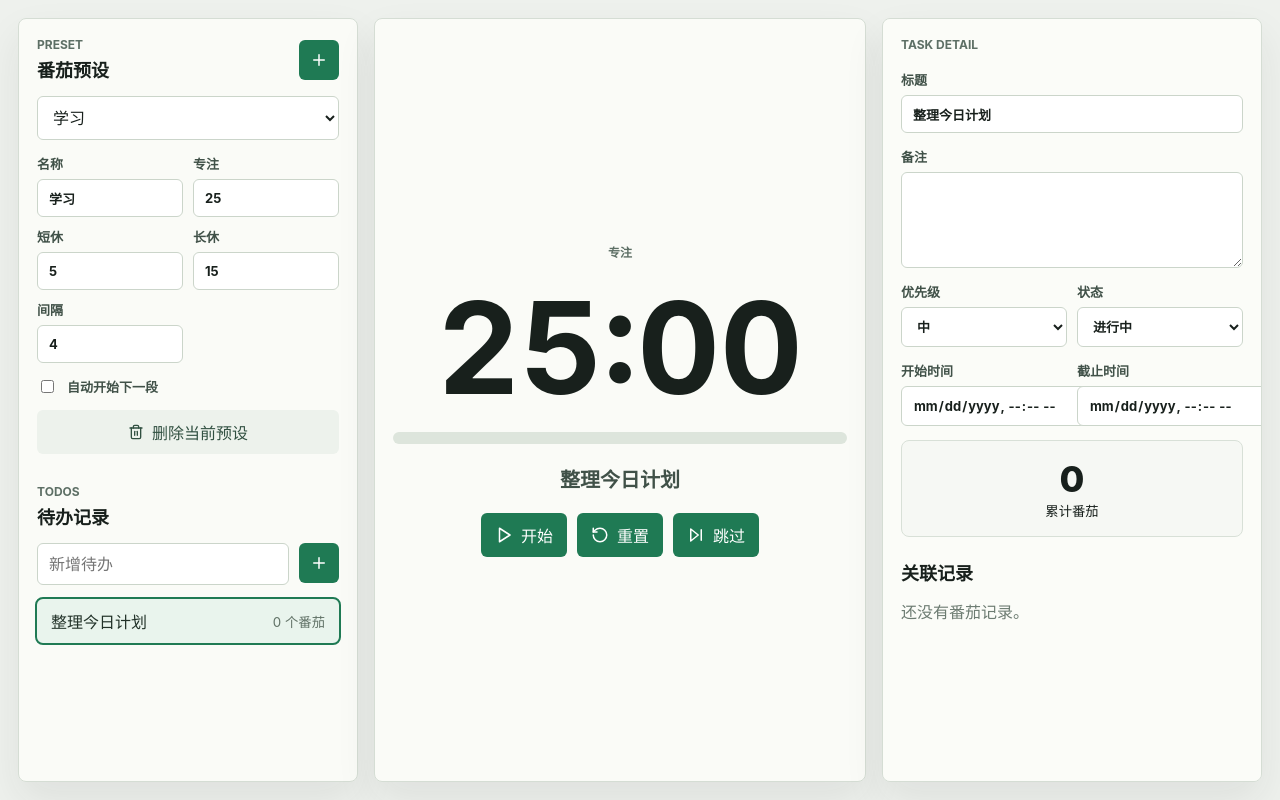
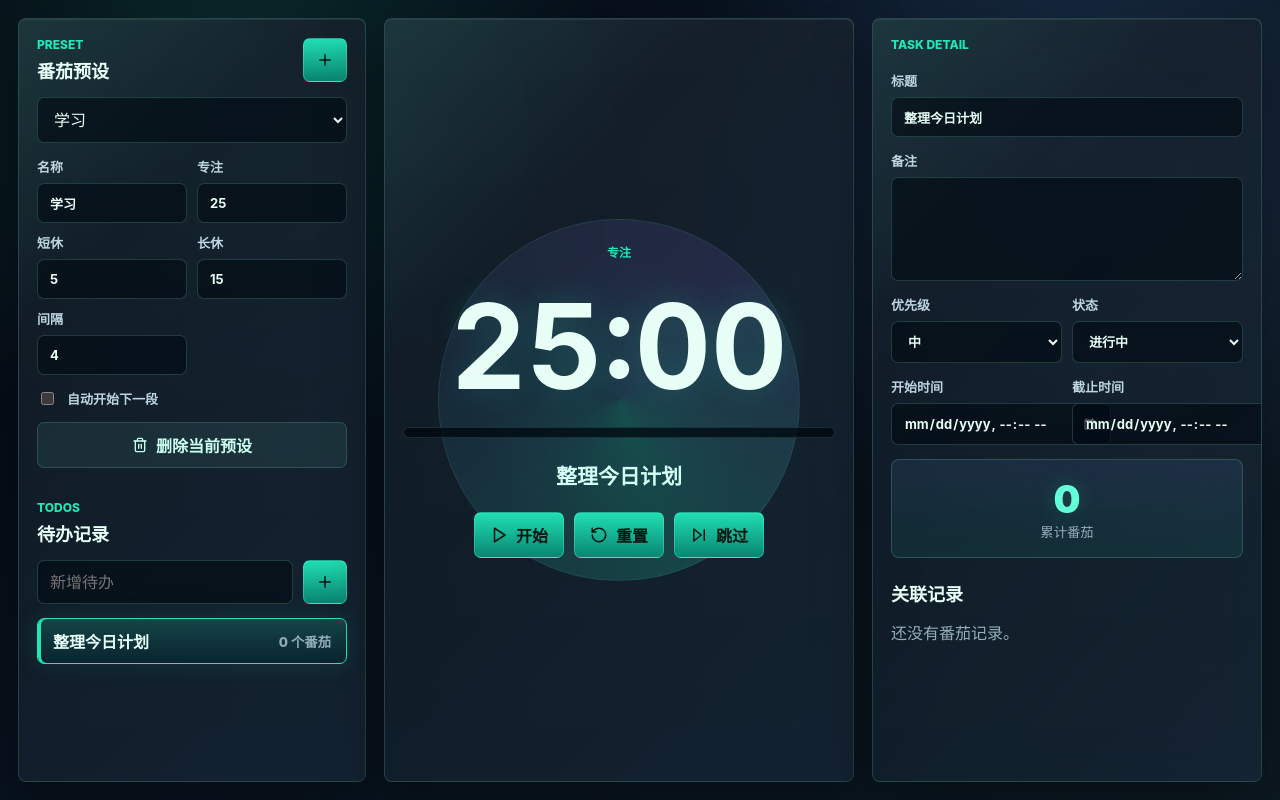
Before and after one commit to Dream-will-come-true-oneday/Tomato_todo_list, a React (Vite) app: page / in a window 1280 px wide. Built offline with nearby package versions, Linux system fonts and the light colour scheme.

Commit message:
style: upgrade app to futuristic dark UI

```diff
--- a/src/components/Sidebar.tsx
+++ b/src/components/Sidebar.tsx
@@ -45,7 +45,7 @@ export default function Sidebar(props: Props) {
           <p className="eyebrow">Preset</p>
           <h2>番茄预设</h2>
         </div>
-        <button className="icon-button" type="button" onClick={createPreset} title="新增预设">
+        <button className="icon-button" type="button" onClick={createPreset} title="新增预设" aria-label="新增预设">
           <Plus size={18} />
         </button>
       </div>
@@ -131,7 +131,7 @@ export default function Sidebar(props: Props) {
             if (event.key === 'Enter') addTodo();
           }}
         />
-        <button className="icon-button" type="button" onClick={addTodo} title="新增待办">
+        <button className="icon-button" type="button" onClick={addTodo} title="新增待办" aria-label="新增待办">
           <Plus size={18} />
         </button>
       </div>
--- a/src/components/TimerPanel.tsx
+++ b/src/components/TimerPanel.tsx
@@ -122,7 +122,7 @@ export default function TimerPanel({ preset, selectedTodo, onSessionComplete }:
   }
 
   return (
-    <section className="panel timer-panel">
+    <section className={`panel timer-panel phase-${phase}`}>
       <p className="eyebrow">{phaseLabels[phase]}</p>
       <h1>{formatTime(remainingSeconds)}</h1>
       <div className="progress-track">
--- a/src/styles.css
+++ b/src/styles.css
@@ -1,7 +1,27 @@
 :root {
   font-family: Inter, "Microsoft YaHei", "PingFang SC", system-ui, sans-serif;
-  color: #18201c;
-  background: #eef1ed;
+  color: #e8fff7;
+  background: #060b12;
+  color-scheme: dark;
+  --bg-0: #060b12;
+  --bg-1: #09131f;
+  --surface-0: rgba(10, 22, 34, 0.82);
+  --surface-1: rgba(12, 29, 45, 0.9);
+  --surface-2: rgba(17, 42, 62, 0.94);
+  --line: rgba(145, 255, 224, 0.18);
+  --line-strong: rgba(114, 255, 216, 0.38);
+  --text: #e8fff7;
+  --muted: #93aebb;
+  --subtle: #648190;
+  --primary: #22e6b8;
+  --primary-strong: #63ffd9;
+  --primary-dark: #0d7f70;
+  --blue: #70a8ff;
+  --violet: #9f7aff;
+  --warning: #ffd166;
+  --danger: #ff6b7a;
+  --radius: 8px;
+  --shadow: 0 22px 60px rgba(0, 0, 0, 0.42);
 }
 
 * {
@@ -12,6 +32,23 @@ body {
   margin: 0;
   min-width: 320px;
   min-height: 100vh;
+  background:
+    radial-gradient(circle at 18% 12%, rgba(34, 230, 184, 0.16), transparent 30%),
+    radial-gradient(circle at 84% 18%, rgba(112, 168, 255, 0.18), transparent 32%),
+    linear-gradient(135deg, #050811 0%, #081421 46%, #0d1a23 100%);
+}
+
+body::before {
+  position: fixed;
+  inset: 0;
+  z-index: -1;
+  pointer-events: none;
+  content: "";
+  background-image:
+    linear-gradient(rgba(145, 255, 224, 0.045) 1px, transparent 1px),
+    linear-gradient(90deg, rgba(145, 255, 224, 0.045) 1px, transparent 1px);
+  background-size: 44px 44px;
+  mask-image: linear-gradient(to bottom, rgba(0, 0, 0, 0.8), transparent 82%);
 }
 
 button,
@@ -23,19 +60,39 @@ textarea {
 
 .app-shell {
   display: grid;
-  grid-template-columns: minmax(280px, 340px) minmax(360px, 1fr) minmax(300px, 380px);
-  gap: 16px;
+  grid-template-columns: minmax(286px, 348px) minmax(390px, 1fr) minmax(318px, 390px);
+  gap: 18px;
   min-height: 100vh;
   padding: 18px;
 }
 
 .panel {
+  position: relative;
   min-width: 0;
-  border: 1px solid #d5ddd4;
-  border-radius: 8px;
-  background: rgba(251, 252, 248, 0.96);
-  box-shadow: 0 18px 40px rgba(32, 44, 38, 0.08);
+  overflow: hidden;
+  border: 1px solid var(--line);
+  border-radius: var(--radius);
+  background:
+    linear-gradient(180deg, rgba(255, 255, 255, 0.045), rgba(255, 255, 255, 0.015)),
+    var(--surface-0);
+  box-shadow: var(--shadow), inset 0 1px 0 rgba(255, 255, 255, 0.08);
+  backdrop-filter: blur(18px);
   padding: 18px;
+}
+
+.panel::after {
+  position: absolute;
+  inset: 0;
+  pointer-events: none;
+  content: "";
+  border-radius: inherit;
+  background: linear-gradient(135deg, rgba(99, 255, 217, 0.12), transparent 28%, rgba(112, 168, 255, 0.08));
+  opacity: 0.82;
+}
+
+.panel > * {
+  position: relative;
+  z-index: 1;
 }
 
 .sidebar,
@@ -61,14 +118,14 @@ textarea {
 }
 
 .todos-header {
-  margin-top: 16px;
+  margin-top: 18px;
 }
 
 .eyebrow {
-  margin: 0 0 4px;
-  color: #5d6f65;
+  margin: 0 0 5px;
+  color: var(--primary);
   font-size: 12px;
-  font-weight: 700;
+  font-weight: 800;
   text-transform: uppercase;
 }
 
@@ -78,6 +135,7 @@ h2 {
 }
 
 h2 {
+  color: var(--text);
   font-size: 18px;
 }
 
@@ -85,22 +143,32 @@ input,
 select,
 textarea {
   width: 100%;
-  border: 1px solid #cbd5ca;
-  border-radius: 6px;
-  background: #ffffff;
-  color: #18201c;
-  padding: 10px 11px;
+  border: 1px solid rgba(145, 255, 224, 0.18);
+  border-radius: 7px;
+  background: rgba(3, 12, 20, 0.64);
+  color: var(--text);
+  padding: 11px 12px;
+  outline: none;
+  transition: border-color 180ms ease, box-shadow 180ms ease, background 180ms ease;
+}
+
+input:focus,
+select:focus,
+textarea:focus,
+button:focus-visible {
+  border-color: var(--primary);
+  box-shadow: 0 0 0 3px rgba(34, 230, 184, 0.18), 0 0 28px rgba(34, 230, 184, 0.18);
 }
 
 textarea {
-  min-height: 96px;
+  min-height: 104px;
   resize: vertical;
 }
 
 label {
   display: grid;
-  gap: 6px;
-  color: #405148;
+  gap: 7px;
+  color: #bdd5df;
   font-size: 13px;
   font-weight: 700;
 }
@@ -109,33 +177,42 @@ button {
   display: inline-flex;
   align-items: center;
   justify-content: center;
+  min-height: 44px;
   gap: 8px;
-  border: 0;
-  border-radius: 6px;
-  background: #1f7a54;
-  color: #ffffff;
-  padding: 10px 14px;
+  border: 1px solid rgba(99, 255, 217, 0.32);
+  border-radius: 7px;
+  background: linear-gradient(180deg, rgba(34, 230, 184, 0.96), rgba(9, 137, 117, 0.96));
+  color: #031411;
+  font-weight: 800;
+  padding: 10px 15px;
   cursor: pointer;
+  transition: transform 160ms ease, border-color 160ms ease, box-shadow 160ms ease, filter 160ms ease;
 }
 
 button:hover {
-  background: #186544;
+  box-shadow: 0 0 0 1px rgba(99, 255, 217, 0.34), 0 14px 36px rgba(34, 230, 184, 0.2);
+  filter: brightness(1.06);
+}
+
+button:active {
+  transform: translateY(1px) scale(0.99);
 }
 
 .icon-button {
-  width: 40px;
-  height: 40px;
-  flex: 0 0 40px;
+  width: 44px;
+  height: 44px;
+  flex: 0 0 44px;
   padding: 0;
 }
 
 .ghost-button {
-  background: #edf2ec;
-  color: #315041;
+  border-color: rgba(145, 255, 224, 0.16);
+  background: rgba(145, 255, 224, 0.08);
+  color: #c9fff1;
 }
 
 .ghost-button:hover {
-  background: #dfe9de;
+  background: rgba(145, 255, 224, 0.13);
 }
 
 .preset-grid,
@@ -152,6 +229,7 @@ button:hover {
 
 .toggle-row input {
   width: auto;
+  accent-color: var(--primary);
 }
 
 .add-row {
@@ -161,7 +239,7 @@ button:hover {
 .todo-list,
 .record-list {
   display: grid;
-  gap: 8px;
+  gap: 9px;
 }
 
 .todo-item {
@@ -169,22 +247,29 @@ button:hover {
   grid-template-columns: 1fr auto;
   gap: 6px;
   width: 100%;
-  background: #f4f7f2;
-  color: #223229;
+  border-color: rgba(145, 255, 224, 0.14);
+  background: linear-gradient(180deg, rgba(17, 42, 62, 0.82), rgba(8, 20, 32, 0.82));
+  color: var(--text);
   text-align: left;
 }
 
+.todo-item:hover {
+  border-color: rgba(99, 255, 217, 0.38);
+}
+
 .todo-item.selected {
-  outline: 2px solid #1f7a54;
-  background: #e9f4ed;
+  border-color: var(--primary);
+  background: linear-gradient(180deg, rgba(19, 73, 74, 0.92), rgba(10, 36, 48, 0.92));
+  box-shadow: inset 3px 0 0 var(--primary), 0 0 24px rgba(34, 230, 184, 0.12);
 }
 
 .todo-item small {
-  color: #607166;
+  color: var(--muted);
 }
 
 .badge {
   width: fit-content;
+  border: 1px solid currentColor;
   border-radius: 999px;
   padding: 2px 8px;
   font-size: 11px;
@@ -192,23 +277,23 @@ button:hover {
 }
 
 .badge.info {
-  background: #e4efff;
-  color: #24538e;
+  background: rgba(112, 168, 255, 0.14);
+  color: #a8caff;
 }
 
 .badge.warning {
-  background: #fff1cf;
-  color: #845d00;
+  background: rgba(255, 209, 102, 0.14);
+  color: var(--warning);
 }
 
 .badge.danger {
-  background: #ffe1dc;
-  color: #9d2d1b;
+  background: rgba(255, 107, 122, 0.14);
+  color: var(--danger);
 }
 
 .badge.neutral {
-  background: #e8ece7;
-  color: #526058;
+  background: rgba(190, 211, 219, 0.12);
+  color: #c7d6dc;
 }
 
 .timer-panel {
@@ -216,35 +301,54 @@ button:hover {
   flex-direction: column;
   align-items: center;
   justify-content: center;
-  gap: 20px;
+  gap: 22px;
+  min-height: 640px;
   text-align: center;
 }
 
+.timer-panel::before {
+  position: absolute;
+  width: 360px;
+  height: 360px;
+  content: "";
+  border: 1px solid rgba(99, 255, 217, 0.16);
+  border-radius: 50%;
+  background:
+    radial-gradient(circle, rgba(34, 230, 184, 0.16), transparent 58%),
+    conic-gradient(from 160deg, rgba(34, 230, 184, 0.34), rgba(112, 168, 255, 0.14), rgba(159, 122, 255, 0.22), rgba(34, 230, 184, 0.34));
+  filter: blur(0.2px);
+  opacity: 0.55;
+}
+
 .timer-panel h1 {
-  font-size: clamp(68px, 10vw, 136px);
+  color: var(--text);
+  font-size: 118px;
   line-height: 1;
   font-variant-numeric: tabular-nums;
+  text-shadow: 0 0 32px rgba(34, 230, 184, 0.2);
 }
 
 .current-task {
   margin: 0;
-  color: #405148;
-  font-size: 20px;
-  font-weight: 700;
+  color: #d4fff5;
+  font-size: 21px;
+  font-weight: 800;
 }
 
 .progress-track {
   width: min(520px, 100%);
-  height: 12px;
+  height: 11px;
   overflow: hidden;
+  border: 1px solid rgba(145, 255, 224, 0.14);
   border-radius: 999px;
-  background: #dde5dc;
+  background: rgba(1, 8, 14, 0.74);
 }
 
 .progress-fill {
   height: 100%;
   border-radius: inherit;
-  background: #1f7a54;
+  background: linear-gradient(90deg, var(--primary), var(--blue));
+  box-shadow: 0 0 22px rgba(34, 230, 184, 0.5);
   transition: width 180ms ease;
 }
 
@@ -255,35 +359,46 @@ button:hover {
 .task-stats {
   display: grid;
   place-items: center;
-  border: 1px solid #d8e0d7;
+  border: 1px solid rgba(145, 255, 224, 0.18);
   border-radius: 8px;
   padding: 16px;
-  background: #f6f8f4;
+  background: linear-gradient(180deg, rgba(112, 168, 255, 0.1), rgba(34, 230, 184, 0.08));
 }
 
 .task-stats span {
-  font-size: 36px;
-  font-weight: 800;
+  color: var(--primary-strong);
+  font-size: 38px;
+  font-weight: 900;
+  text-shadow: 0 0 24px rgba(34, 230, 184, 0.22);
+}
+
+.task-stats small {
+  color: var(--muted);
 }
 
 .record-item {
   display: grid;
   grid-template-columns: auto 1fr auto;
   gap: 10px;
-  border-bottom: 1px solid #e2e8e1;
+  border-bottom: 1px solid rgba(145, 255, 224, 0.12);
   padding: 10px 0;
-  color: #405148;
+  color: var(--muted);
   font-size: 13px;
+}
+
+.record-item strong,
+.record-item em {
+  color: var(--text);
 }
 
 .record-item em {
   font-style: normal;
-  font-weight: 700;
+  font-weight: 800;
 }
 
 .empty-state {
   margin: 0;
-  color: #6d7c72;
+  color: var(--muted);
 }
 
 .recovery-banner {
@@ -295,20 +410,55 @@ button:hover {
   align-items: center;
   gap: 12px;
   transform: translateX(-50%);
-  border: 1px solid #f2d38a;
+  border: 1px solid rgba(255, 209, 102, 0.5);
   border-radius: 8px;
-  background: #fff6dd;
-  color: #674b00;
+  background: rgba(43, 32, 7, 0.92);
+  color: #ffe7a4;
   padding: 10px 12px;
-  box-shadow: 0 12px 30px rgba(69, 52, 0, 0.12);
+  box-shadow: 0 12px 30px rgba(0, 0, 0, 0.28);
 }
 
-@media (max-width: 980px) {
+@media (max-width: 1120px) {
   .app-shell {
     grid-template-columns: 1fr;
   }
 
   .timer-panel {
-    min-height: 420px;
+    min-height: 460px;
+  }
+
+  .timer-panel h1 {
+    font-size: 92px;
   }
 }
+
+@media (max-width: 560px) {
+  .app-shell {
+    padding: 10px;
+  }
+
+  .preset-grid,
+  .form-grid {
+    grid-template-columns: 1fr;
+  }
+
+  .timer-actions {
+    flex-wrap: wrap;
+    justify-content: center;
+  }
+
+  .timer-panel h1 {
+    font-size: 72px;
+  }
+}
+
+@media (prefers-reduced-motion: reduce) {
+  *,
+  *::before,
+  *::after {
+    scroll-behavior: auto !important;
+    transition-duration: 0.01ms !important;
+    animation-duration: 0.01ms !important;
+    animation-iteration-count: 1 !important;
+  }
+}
```
